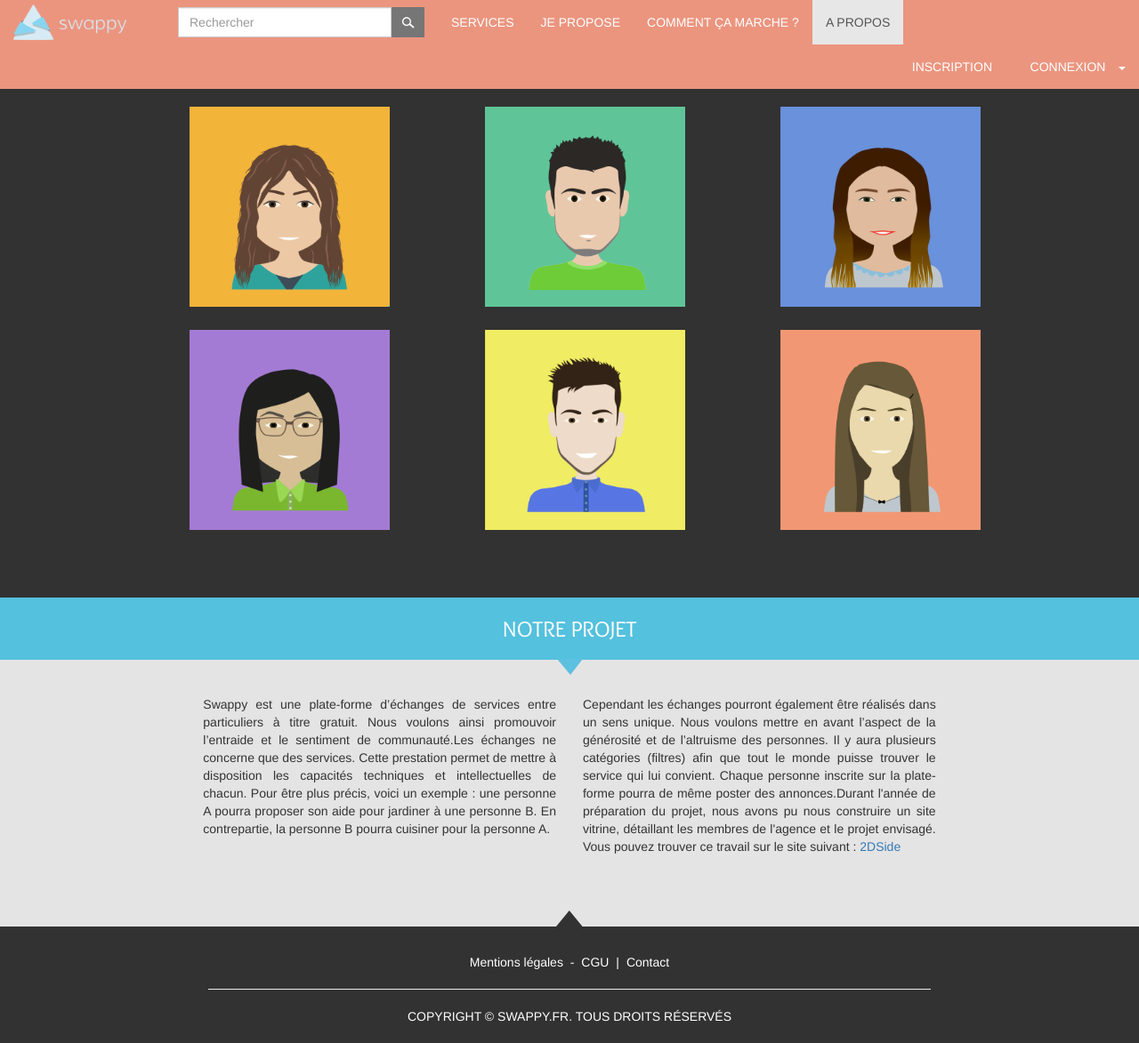
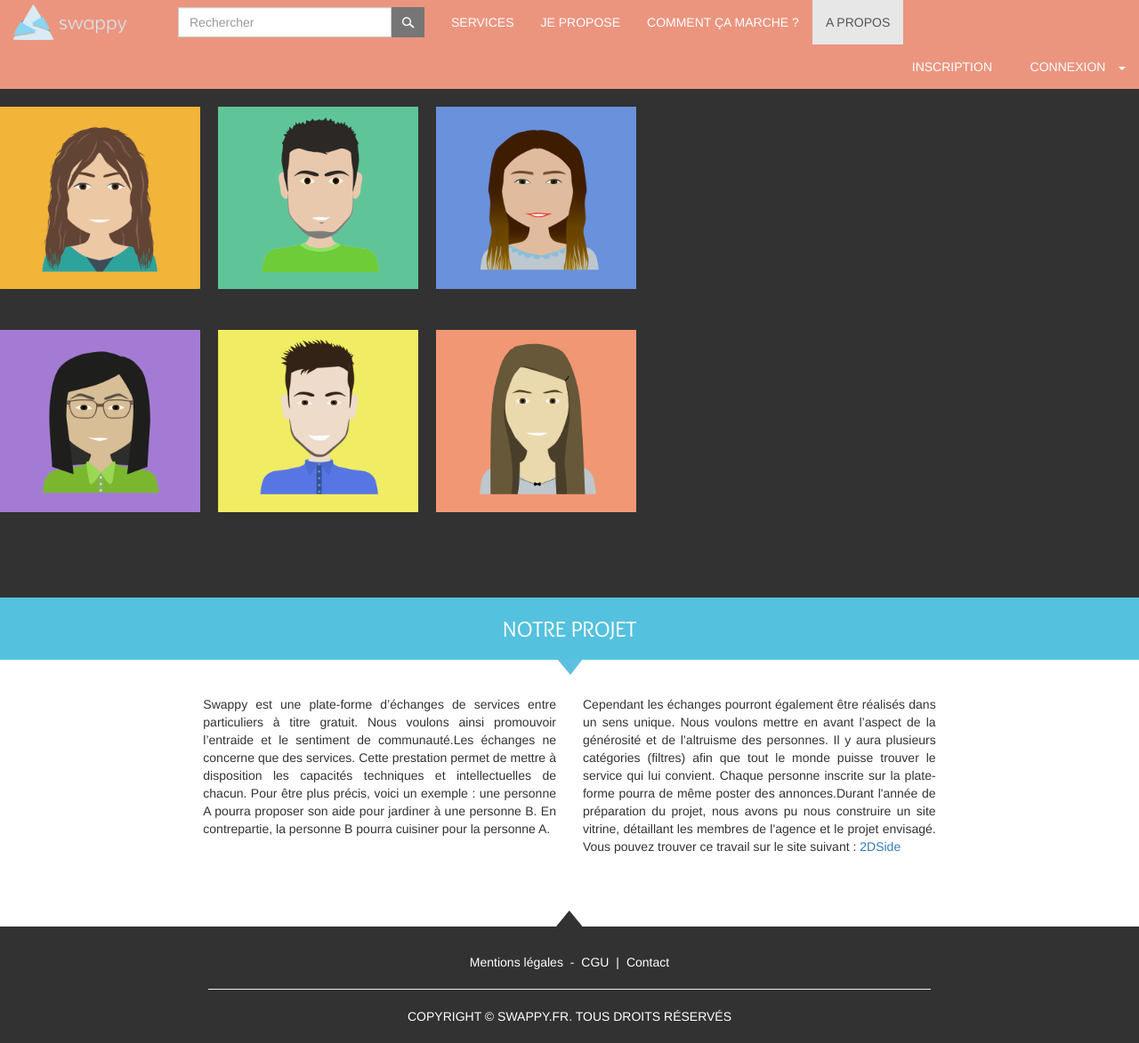
Before and after one commit to lionoweb/Swappy, a PHP site: page /beta/apropos.php in a window 1280 px wide. Shown: the whole page at 89% size. Run offline with PHP 8.4, Linux system fonts and the light colour scheme; some libraries are stand-ins or nearby versions.

Commit message:
A propos & CGU 1.3

```diff
--- a/beta/apropos.php
+++ b/beta/apropos.php
@@ -69,56 +69,60 @@
                <p>L'équipe</p>
             </div>
             <div class="pictodown"><img src="img/apropos/down.png" alt="" class="down"></div>
-            <div id="spec_team" class="container team row">
-               <div class="col-lg-3 col-lg-offset-2 col-md-3 col-md-offset-1 col-sm-3 col-sm-offset-2 col-xs-3 col-xs-offset-3 center view view-sixth">
+            <div id="spec_team" class="container team">
+               <ul class="row">
+                  <li class="view view-sixth">
                      <img src="img/apropos/calypso.png" width="225" height="225">
                      <div class="mask">
                         <h2>Calypso Redor</h2>
                         <p>Chef de projet, Calypso dirige et tient en main le bon déroulement et la bonne gestion de la plateforme.</p>
                         <a href="mailto:calypso.redor@swappy.fr" class="more">Contactez-la</a>
                      </div>
-               </div>
-               <div class="col-lg-3 col-lg-offset-1 col-md-3 col-md-offset-1 col-sm-3 col-sm-offset-2 col-xs-6 col-xs-offset-3 center view view-sixth">
+                  </li>
+                  <li class="view view-sixth">
                      <img src="img/apropos/lionel.png" width="225" height="225">
                      <div class="mask">
                         <h2>Lionel Jeronimo</h2>
                         <p>Développeur, Lionel est le membre clé de l'agence.</p>
                         <a href="mailto:lionel.jeronimo@swappy.fr" class="more">Contactez-le</a>
                      </div>
-               </div>
-               <div class="col-lg-3 col-lg-offset-1 col-md-3 col-md-offset-1 col-sm-3 col-sm-offset-2 col-xs-6 col-xs-offset-3 center view view-sixth">
+                  </li>
+                  <li class="view view-sixth">
                      <img src="img/apropos/oceane.png" width="225" height="225">
                      <div class="mask">
                         <h2>Océane Perret</h2>
                         <p>Intégratice et Développeuse, Océane accompagne Lionel et Line dans l'avancé technique du projet</p>
                         <a href="mailto:oceane.perret@swappy.fr" class="more">Contactez-la</a>
                      </div>
-               </div>
-               <div class="col-lg-3 col-lg-offset-2 col-md-3 col-md-offset-1 col-sm-3 col-sm-offset-2 col-xs-6 col-xs-offset-3 center view view-sixth">
+                  </li>
+               </ul>
+               <ul class="row">
+                  <li class="view view-sixth">
                      <img src="img/apropos/line.png" width="225" height="225">
                      <div class="mask">
                         <h2>Line Bui</h2>
                         <p>Intégratice, Line met en place l'aspect graphique à travers l'aspect technique.</p>
                         <a href="mailto:line.bui@swappy.fr" class="more">Contactez-la</a>
                      </div>
-               </div>
-               <div class="col-lg-3 col-lg-offset-1 col-md-3 col-md-offset-1 col-sm-3 col-sm-offset-2 col-xs-6 col-xs-offset-3 center view view-sixth">
+                  </li>
+                  <li class="view view-sixth">
                      <img src="img/apropos/brice.png" width="225" height="225">
                      <div class="mask">
                         <h2>Brice Olivrie</h2>
                         <p>Vidéaste, Brice se charge de donner vie à la plateforme en créant une vidéo illustrative.</p>
                         <a href="mailto:brice.olivrie@swappy.fr" class="more">Contactez-le</a>
                      </div>
-               </div>
-               <div class="col-lg-3 col-lg-offset-1 col-md-3 col-md-offset-1 col-sm-3 col-sm-offset-2 col-xs-6 col-xs-offset-3 center view view-sixth">
+                  </li>
+                  <li class="view view-sixth">
                      <img src="img/apropos/margot.png" width="225" height="225">
                      <div class="mask">
                         <h2>Margot Gillodes</h2>
                         <p>Webdesigner et graphiste, Margot donne de la couleur à la plateforme en offrant ses compétences visuelle.</p>
                         <a href="mailto:margot.gillodes@swappy.fr" class="more">Contactez-le</a>
                      </div>
+                  </li>
                </div>
-            </div>
+            </ul>
             <div class="teamtitle">
                <p>Notre projet</p>
             </div>
--- a/beta/css/main.css
+++ b/beta/css/main.css
@@ -775,7 +775,7 @@ form .liketext {
 }
 	/* ### A PROPOS ### */
 #spec_apropos{
-	background-color:#e5e4e4;
+	background-color: white;
 	width:100% !important;
 	padding:0px;
 }
@@ -807,12 +807,14 @@ form .liketext {
 }
 #spec_apropos #spec_team .row{
 	box-sizing:border-box;
-	width:100%;
-	margin: 0;
-	padding: 0;
+	margin-bottom: 26px;
+	display: block;
+	margin-left: auto;
+	margin-right: auto;
 }
-#spec_apropos .center{
-	margin-bottom: 26px;
+#spec_apropos #spec_team li{
+	margin-left: 20px;
+
 }
 #spec_apropos .projet{
 	margin-top: -20px;
@@ -848,7 +850,7 @@ form .liketext {
 .view img {
    display: block;
    position: relative;
-   margin-left:-15px;
+   margin-top: -20px;
 }
 .view h2 {
    text-transform: uppercase;
@@ -1036,12 +1038,23 @@ form .liketext {
 }
 #spec_cgu{
 	background-color: #323232;
+	display: block;
+	margin-left: auto;
+	margin-right: auto;
+}
+.cgu_wrap{
+	max-width: 69em;
+	margin: 0 auto;
+	padding: 0 1em 1.875em;
+}
+.box li{
+	width:35%;
 }
 #spec_cgu .box p{
 	text-align: justify;
 }
 #spec_mention{
-	background-color:#e5e4e4;
+	background-color: white;
 	display: inline-block;
 	padding: 0px 0px 40px 0px;
 }
@@ -1065,9 +1078,6 @@ form .liketext {
 	text-transform: uppercase;
 	color: white;
 	z-index: 9000;
-}
-#spec_cgu .box{
-	float: left;
 }
 /*#spec_cgu .box p{
 	text-align: justify;
```
Also changed, not shown: beta/cgu.php (+13 -10 lines). Lines whose indentation alone changed are shown as unchanged.
